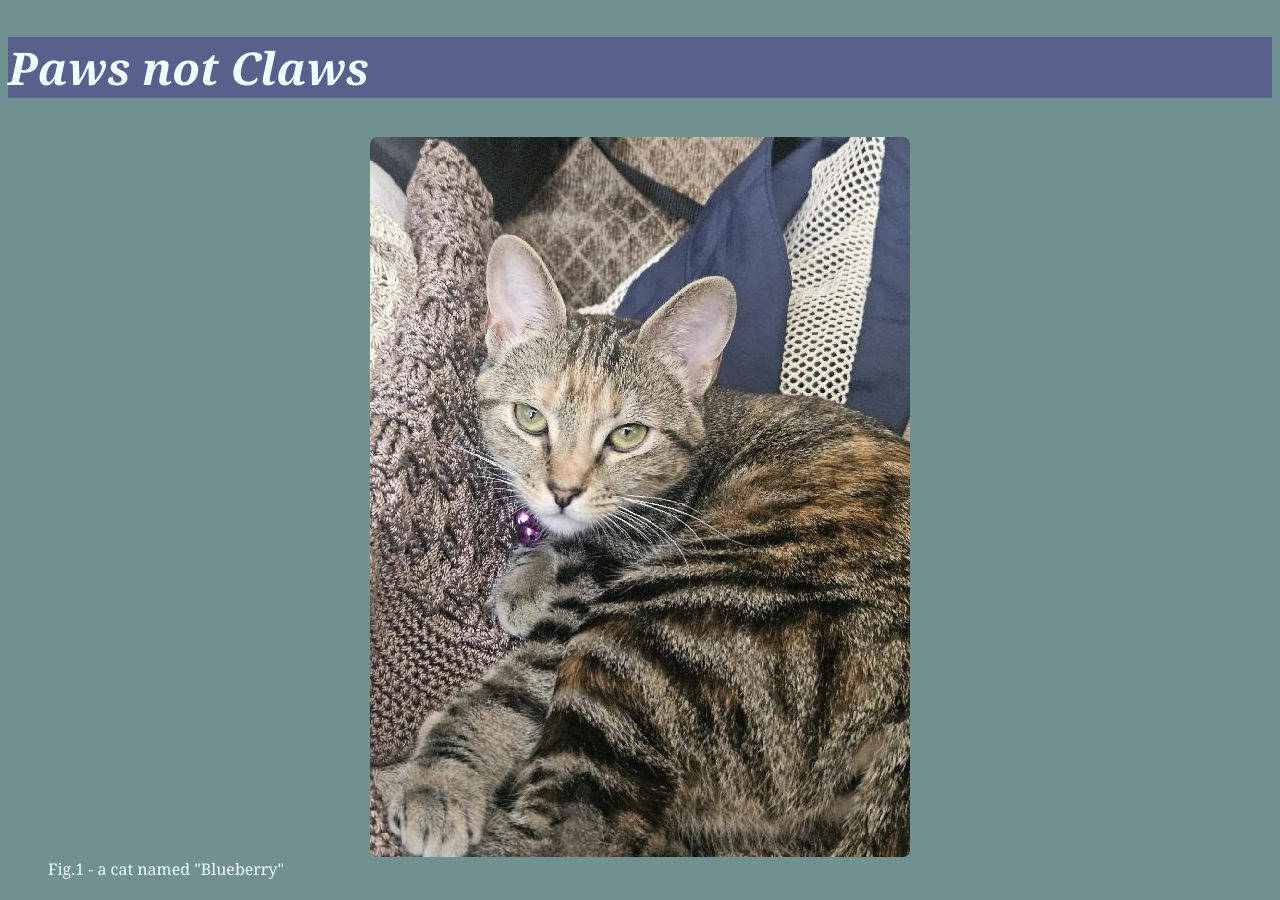
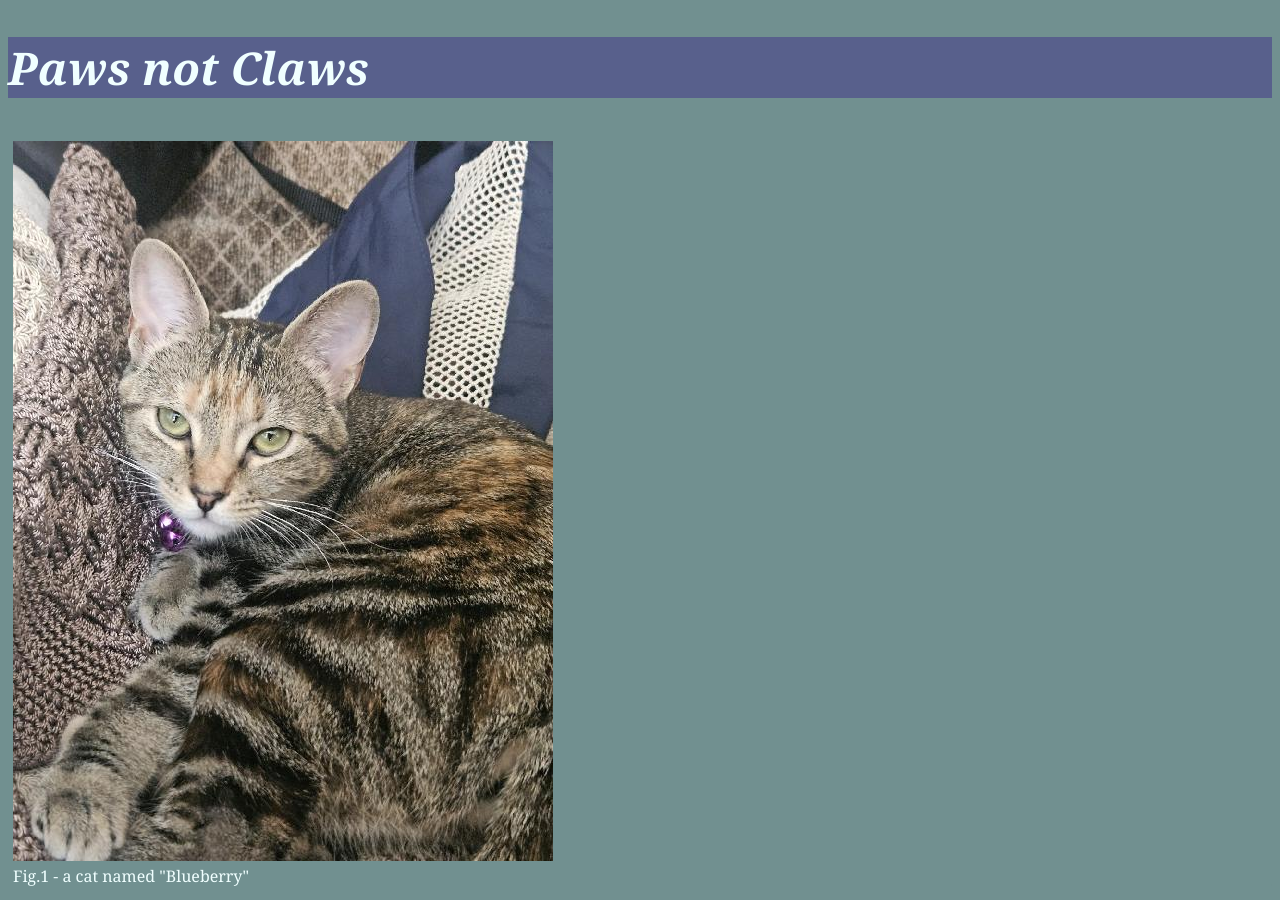
Before and after one commit to zenmanphd/pawsnotclaws, a plain HTML site: page index.html in a window 1280 px wide. Drawn offline with Linux system fonts and the light colour scheme.

Commit message:
figure css replace img

```diff
--- a/paws.css
+++ b/paws.css
@@ -9,14 +9,13 @@ h1 {
 body {
     background-color:rgb(113, 144, 144);
 }
-img {
-    display: block;
-    margin-left: auto;
-    margin-right: auto;
-    border: 1px solid rgb(113, 144, 144);
-    border-radius: 8px;
-}
 figcaption {
     color: azure;
     font-family: Cambria, Cochin, Georgia, Times, 'Times New Roman', serif;
 }
+figure {
+    border: 1px solid rgb(113, 144, 144);
+    border-radius: 8px;
+    padding: 4px;
+    margin: auto;
+}
```
